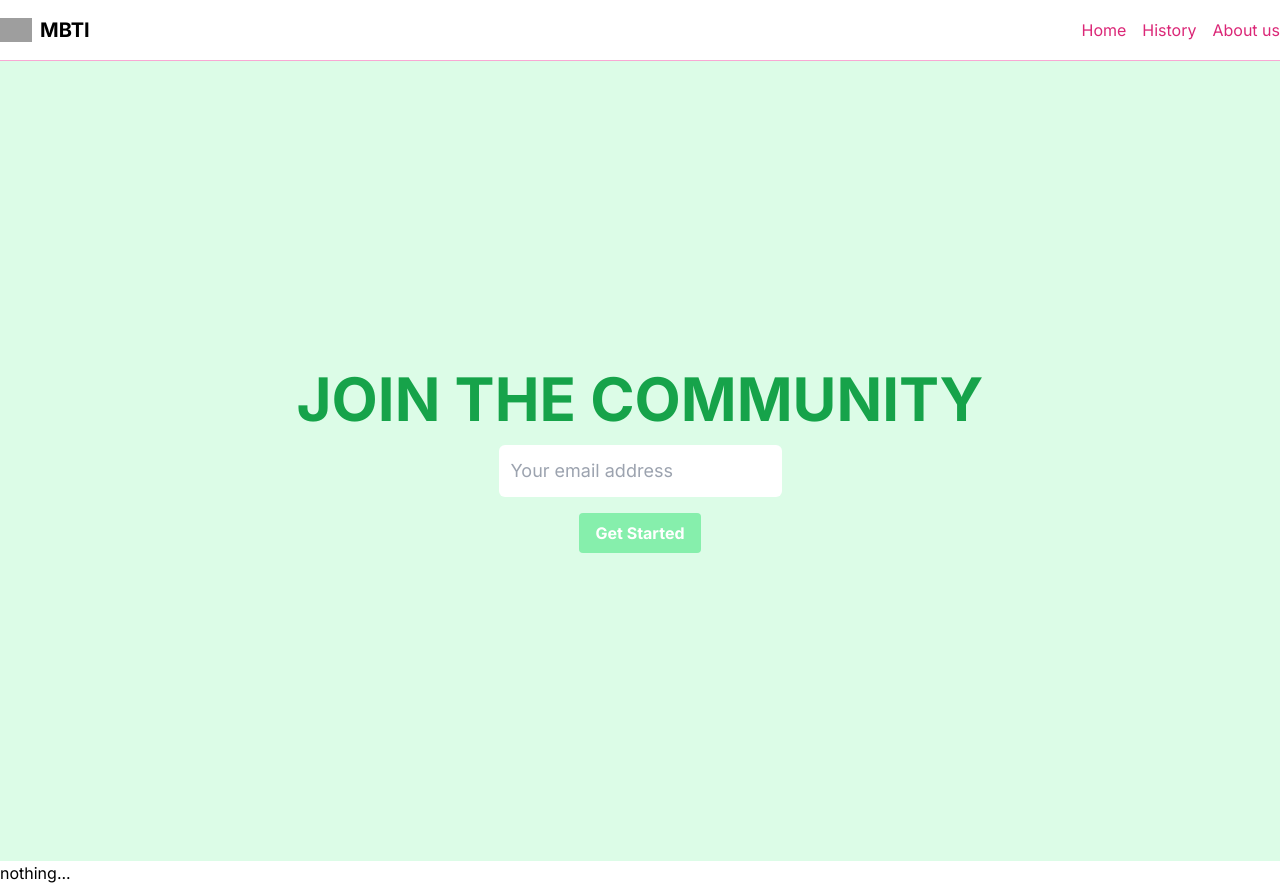
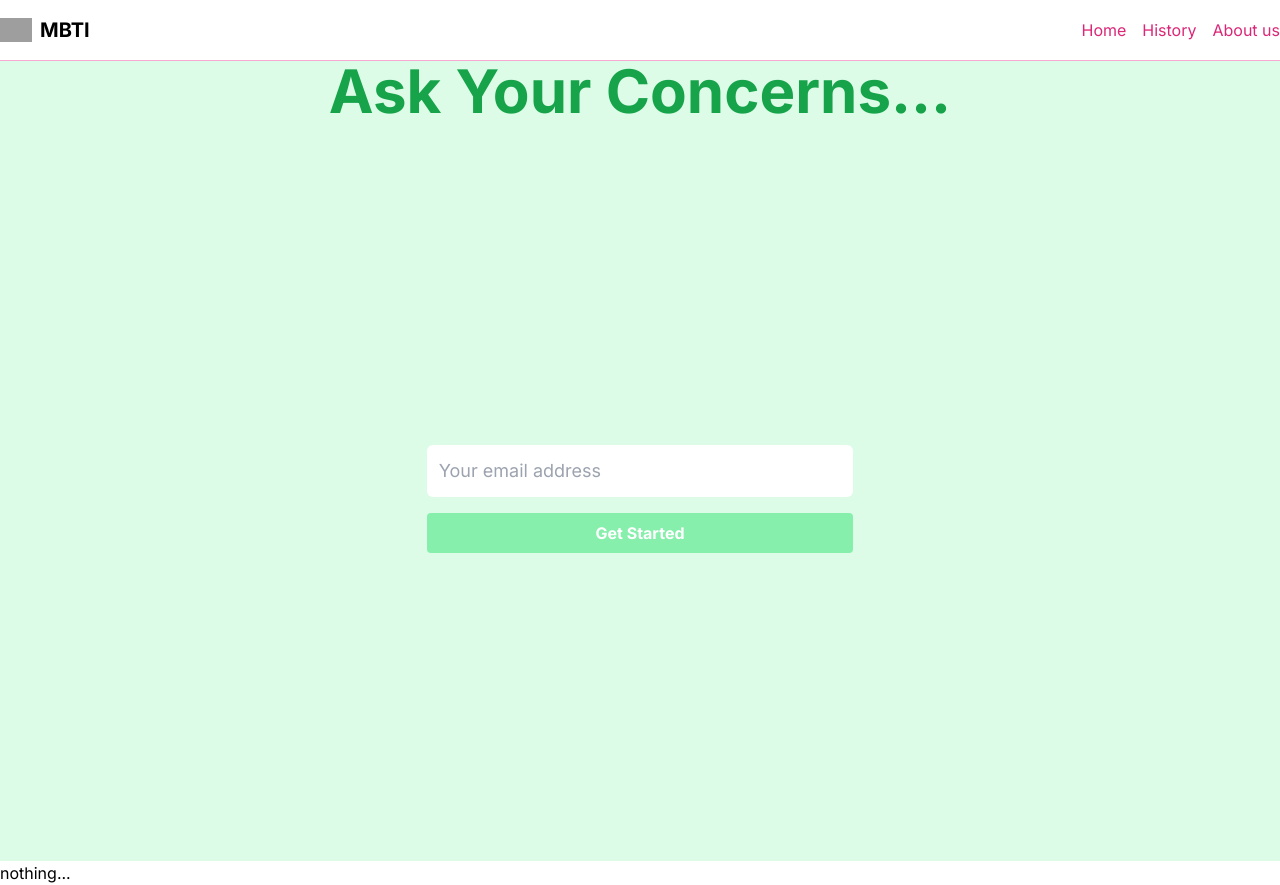
Before and after one commit to dylanlauzy/cic-hackathon-2024, a Next.js app in the folder client/: page / in a window 1280 px wide. Built offline with nearby package versions, Linux system fonts and the light colour scheme; grey boxes are pictures that could not be loaded.

Commit message:
for steven

```diff
--- a/client/src/components/HomeBody.js
+++ b/client/src/components/HomeBody.js
@@ -6,9 +6,9 @@ const HomeBody = () => {
     return (
         <div className="bg-green-100 min-h-screen flex flex-col items-center justify-center">
             <h1 className="text-green-600 text-6xl font-bold mb-4">
-                JOIN THE COMMUNITY
+                Ask Your Concerns...
             </h1>
-            <div className="flex flex-col items-center">
+            <div className="flex flex-col m-auto w-1/3 text-center">
                 <input
                     type="email"
                     placeholder="Your email address"
```
